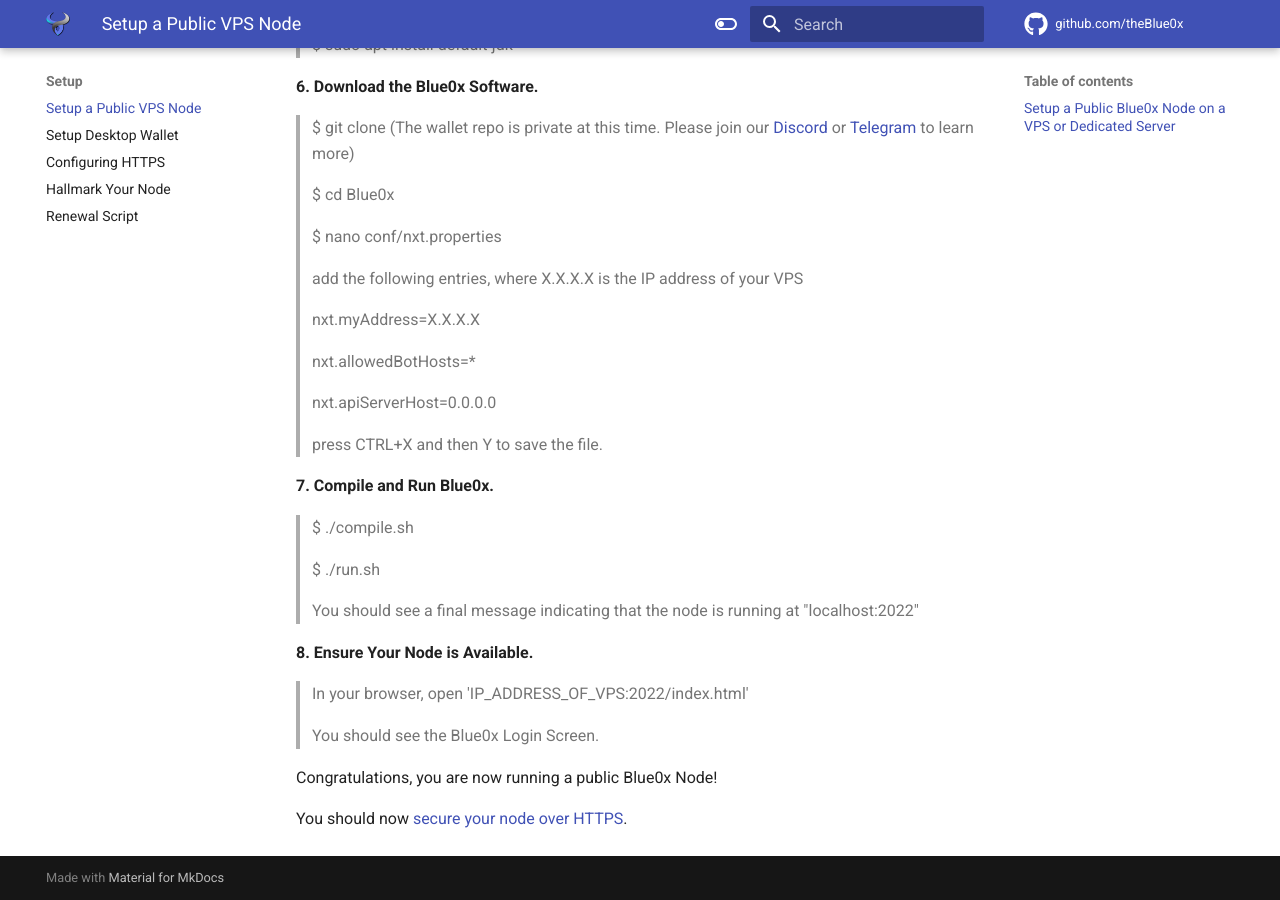
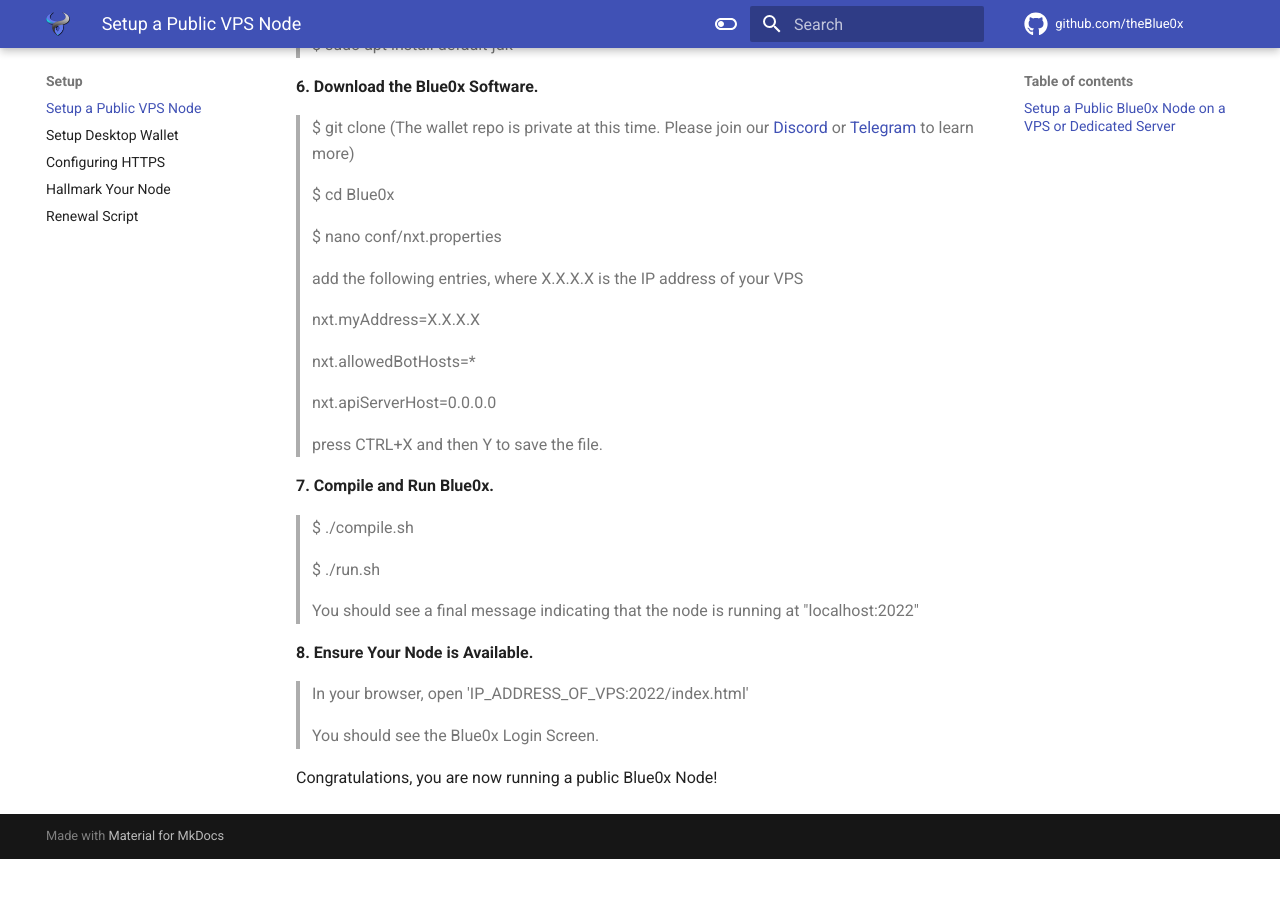
Before and after one commit to theBlue0x/docs, an MkDocs documentation site: the page built from docs/setup/vps.md, in a window 1280 px wide and 900 px high, scrolled down 1714 px. Built offline with MkDocs 1.6.1 and Material for MkDocs 9.7.7, drawn with Linux system fonts in a browser that asks for light colours; after the commit the page ends 2573 px from its top, so only the background shows below that.

Commit message:
Update vps.md

```diff
--- a/docs/setup/vps.md
+++ b/docs/setup/vps.md
@@ -87,5 +87,3 @@
 >You should see the Blue0x Login Screen.
 
 Congratulations, you are now running a public Blue0x Node!
-
-You should now [secure your node over HTTPS](https.md).
```
